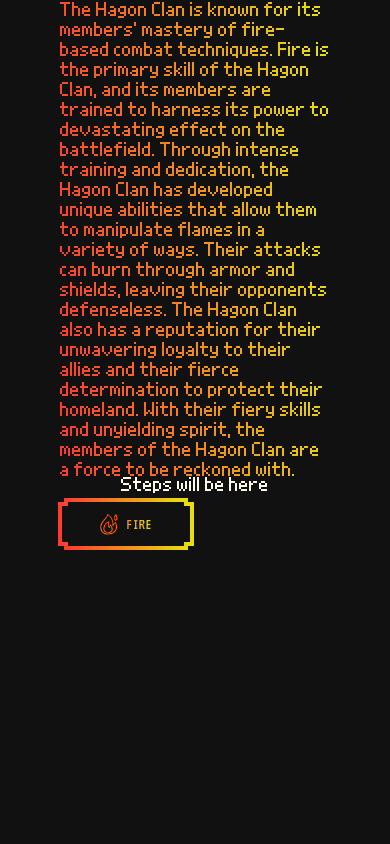
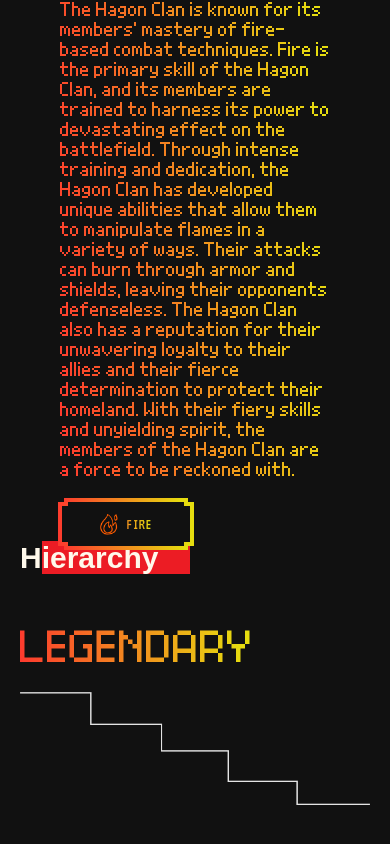
Before and after one commit to abujobayer0/samurai-nft, a React (Create React App) app: page / in a window 390 px wide. Shown: the part 2857-3701 px from the top of the page. Built offline with nearby package versions, Linux system fonts and the light colour scheme; a web font is replaced by a local one.

Commit message:
added new section

```diff
--- a/src/assets/index.js
+++ b/src/assets/index.js
@@ -15,10 +15,12 @@ import LeafIcon from "./leafIconBtn.png";
 import PsyhicIcon from "./psyhicIconBtn.png";
 import WaterIcon from "./waterIconBtn.png";
 import SkyIcon from "./skyIconBtn.png";
+import StepsLine from "./stepsLine.png";
 export {
   Logo,
   dextools,
   FireIcon,
+  StepsLine,
   LeafIcon,
   PsyhicIcon,
   WaterIcon,
--- a/src/components/HorizentalScroll/index.js
+++ b/src/components/HorizentalScroll/index.js
@@ -3,6 +3,7 @@ import ScrollTrigger from "gsap/ScrollTrigger";
 import { useEffect, useLayoutEffect, useRef, useState } from "react";
 import { tabsDetail } from "../../constants";
 import { TabContent, TabNav } from "../";
+import StepsSection from "../stepsSection";
 
 gsap.registerPlugin(ScrollTrigger);
 const HorizentalScroll = () => {
@@ -18,7 +19,7 @@ const HorizentalScroll = () => {
         translateX: 0,
       },
       {
-        translateX: "-400vw",
+        translateX: "-500vw",
         ease: "none",
         duration: 1,
         scrollTrigger: {
--- a/src/components/nftSection/index.js
+++ b/src/components/nftSection/index.js
@@ -16,17 +16,21 @@ import {
 import StepsSection from "../stepsSection";
 
 const NftSection = () => {
+  const sectionRef = useRef(null);
+  console.log(sectionRef.current);
+
   return (
     <>
       <section className="max-w-7xl  mb-20 mt-32 tab-navigation mx-auto px-5 sm:px-10">
         <h1 className="clash-700 mb-5 md:mb-[30px] lg:mb-[70px] leading-[78px] text-[30px] sm:text-[40px]  md:text-[45px] lg:text-[60px]">
           The <span className="bg-[#EC1C24] pr-8 lg:pr-12">Clans</span>
         </h1>
-
-        <TabNav />
-        <div className="flex flex-col justify-center items-center gap-20">
+        <div>
+          <TabNav />
+        </div>
+        <div className="flex flex-col  gap-32">
           <div className="relative">
-            <HorizentalScroll />
+            <HorizentalScroll useRef={sectionRef} />
             <ClanTabs
               tabOne={
                 <TabContent
@@ -90,7 +94,7 @@ const NftSection = () => {
               }
             />
           </div>
-          <div>
+          <div className="">
             <StepsSection />
           </div>
         </div>
--- a/src/components/stepsSection/index.js
+++ b/src/components/stepsSection/index.js
@@ -1,9 +1,16 @@
 import React from "react";
+import { StepsLine } from "../../assets";
 
 const StepsSection = () => {
   return (
-    <div className="max-w-7xl h-screen  bg-transparent">
-      Steps will be here{" "}
+    <div className="w-full h-full  flex flex-col justify-start items-start  bg-transparent">
+      <h1 className="clash-700 mb-5 text-start md:mb-[30px] lg:mb-[70px] leading-[78px] text-[30px] sm:text-[40px]  md:text-[45px] lg:text-[60px]">
+        H<span className="bg-[#EC1C24] pr-8 lg:pr-12">ierarchy</span>
+      </h1>
+      <h1 className="gra-Leg-Btn uppercase pb-[21px] text-[36px]">Legendary</h1>
+      <div>
+        <img src={StepsLine} className="w-[1333px]" alt="" />
+      </div>
     </div>
   );
 };
--- a/src/index.css
+++ b/src/index.css
@@ -509,8 +509,9 @@ body.modal-open {
   height: 60vh;
   width: 500vw;
   display: flex;
+  padding: 30px;
   justify-content: center;
-  align-items: center;
+  align-items: start;
   flex-direction: row;
   position: relative;
 }
@@ -523,3 +524,8 @@ body.modal-open {
   justify-content: center;
   align-items: center;
 }
+.gra-Leg-Btn {
+  background: linear-gradient(85.91deg, #ff3030 -4.96%, #e6dd0f 95%);
+  -webkit-background-clip: text;
+  -webkit-text-fill-color: transparent;
+}
```
Also changed, not shown: src/assets/stepsLine.png (added).
